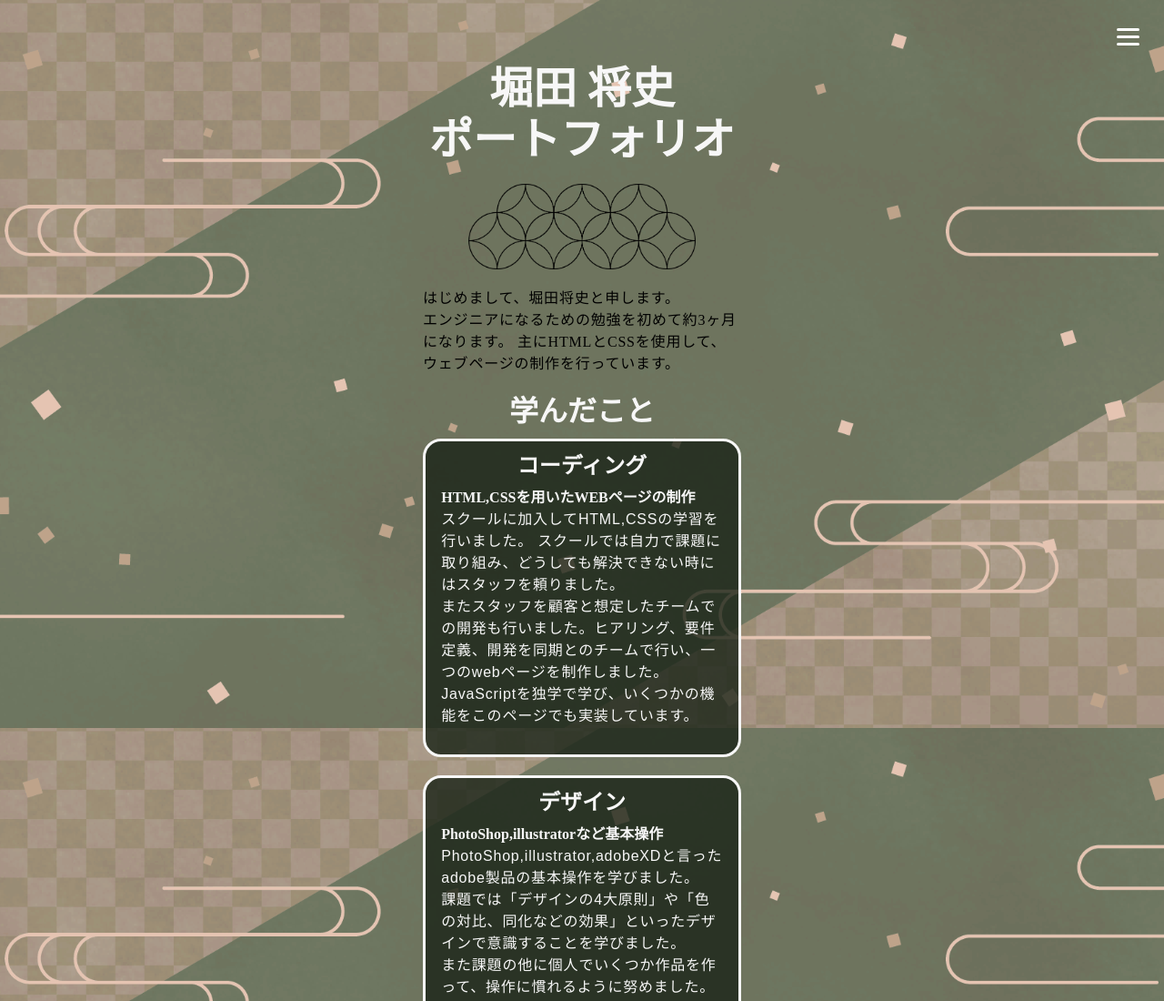
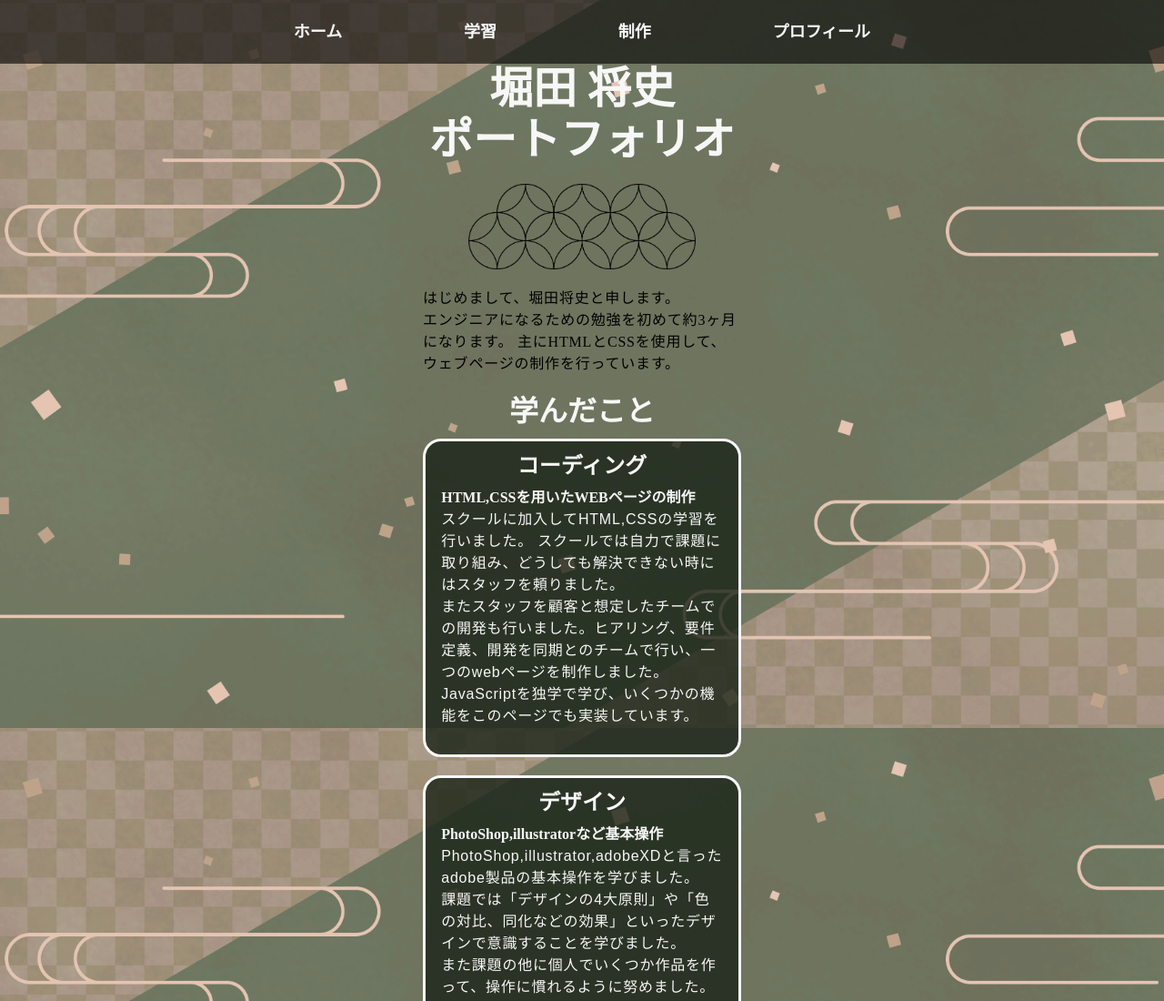
Before and after one commit to hotta822/HTML, a plain HTML site: page portfolio/index.html in a window 1280 px wide. Shown: the top 1100 px of the page at 91% size. Drawn offline with Linux system fonts and the light colour scheme.

Commit message:
html portfolio

```diff
--- a/portfolio/css/style.css
+++ b/portfolio/css/style.css
@@ -38,6 +38,9 @@ p{
   letter-spacing: 0.05em;
 }
 
+.header-menu{
+  display: none;
+}
 
 .wrapper{
   display: flex;
@@ -114,4 +117,33 @@ p{
 }
 
 @media screen and (min-width:430px) {
+  .hamburger-menu{
+    display: none;
+  }
+  .header-menu{
+    display: flex;
+    align-items: center;
+    background-color: #00000099;
+    width: 100%;
+    height: 70px;
+    top: 0;
+    left:0;
+    position: fixed;
+  }
+  .header-menu ul{
+    display: flex;
+    justify-content: space-around;
+    width: 100%;
+    max-width: 768px;
+    margin: auto;
+  }
+  .header-menu li{
+    font-family: 游ゴシック;
+    color: #f7f7f7;
+    font-weight: bold;
+    font-size:1.125rem;
+  }
+  .header-menu a{
+    text-decoration: none;
+  }
 }
--- a/portfolio/index.html
+++ b/portfolio/index.html
@@ -12,7 +12,6 @@
 <body>
   <header>
     <nav>
-
       <div class="hamburger-menu">
         <input type="checkbox" id="menu-btn-check">
         <label for="menu-btn-check" class="menu-btn"><span></span></label>
@@ -24,7 +23,16 @@
           </ul>
         </div>
       </div>
+      <div class="header-menu">
+        <ul>
+          <li><a href="#">ホーム</a></li>
+          <li><a href="#">学習</a></li>
+          <li><a href="#">制作</a></li>
+          <li><a href="#">プロフィール</a></li>
+        </ul>
+      </div>
     </nav>
+
   </header>
 
     <div class="wrapper">
```
